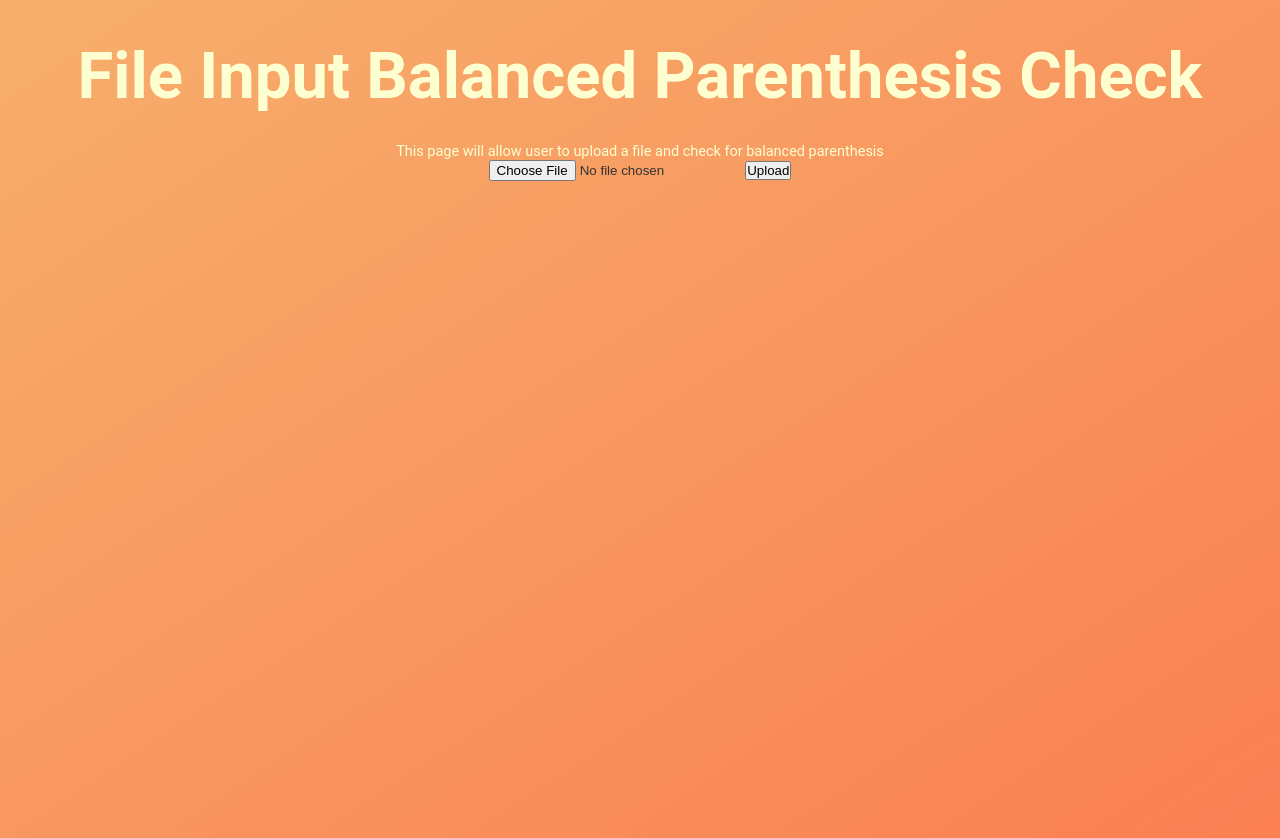
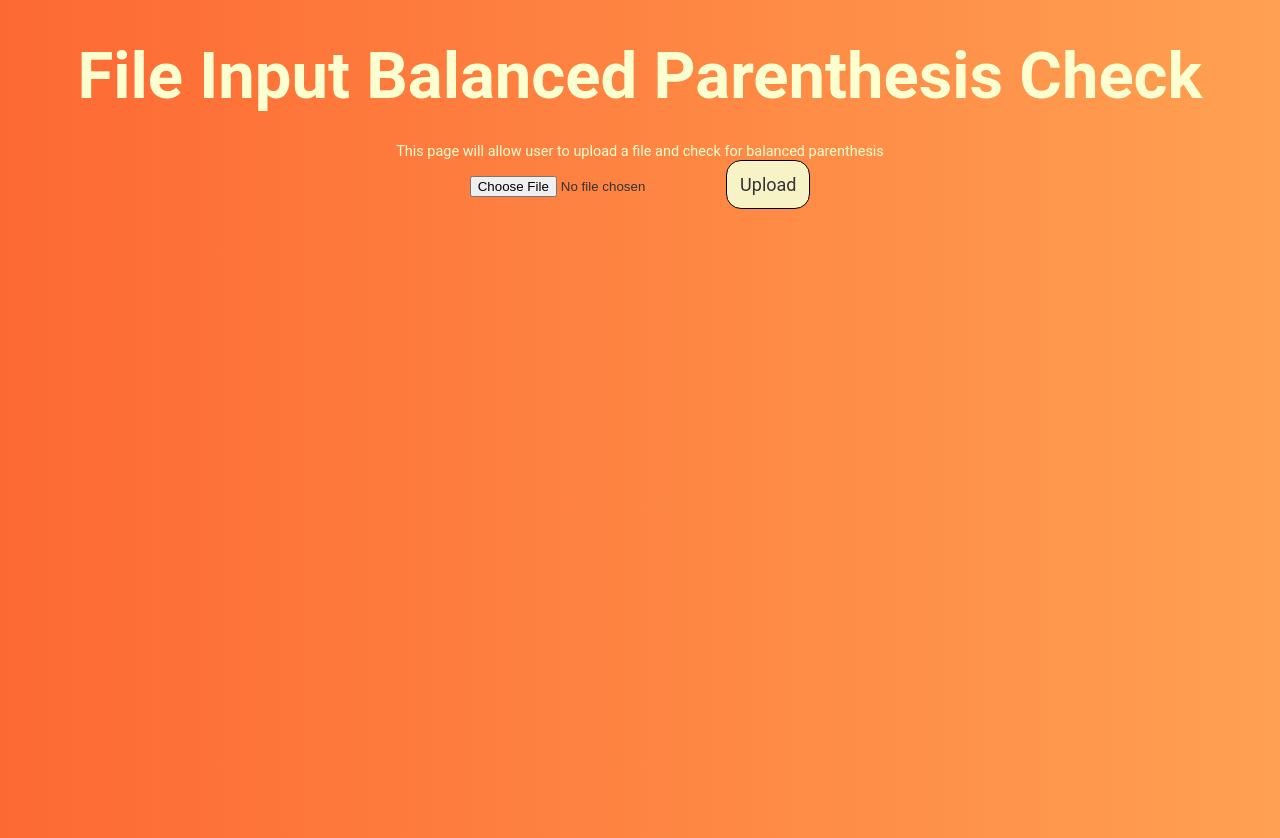
Before and after one commit to jlangner15/parenthesisCheck, a Flask app: page /file/ in a window 1280 px wide. Run offline with Flask 2, Linux system fonts and the light colour scheme.

Commit message:
Updated Front_End

```diff
--- a/static/css/main.css
+++ b/static/css/main.css
@@ -19,7 +19,7 @@ body
     height: 100vh;
     position: relative;
     text-align: center;
-    background: linear-gradient(to top left, #fa7f53, #f7af6c);
+    background: linear-gradient(to left, #ffa052, #fd6933);
 }
 
 h1
@@ -39,6 +39,39 @@ a
 {
     color: rgb(254, 255, 208);
     text-decoration: none;
+}
+
+button a
+{
+    color: #333;
+}
+
+input[type = text]
+{
+    padding: 1%;
+    margin-bottom: 2%;
+    font-family: 'Roboto', sans-serif;
+    text-align: center;
+    font-size: larger;
+    background-color: rgb(248, 243, 199);
+    border: 1px solid black;
+    width: 100%;
+    border-radius: 15px;
+}
+
+input[type = submit]
+{
+    padding: 1%;
+    font-family: 'Roboto', sans-serif;
+    margin-bottom: 2%;
+    color: #333;
+    text-align: center;
+    font-size: large;
+    background-color: rgb(248, 243, 199);
+    border: 1px solid black;
+    border-radius: 15px;
+    width: fit-content;
+    cursor: pointer;
 }
 
 .navbar
@@ -64,7 +97,7 @@ a
     margin: auto;
     border-radius: 30px;
     padding: 1%;
-    background: linear-gradient(to top left, #ffffff, #f59338);
+    background: linear-gradient(to top left, #ff9f51, #ffd49b);
     margin-bottom: 2%;
     box-shadow: 10px 5px 5px rgb(71, 71, 71);
 }
@@ -83,8 +116,3 @@ a
 {
     color: black;
 }
-
-button a
-{
-    color: #333;
-}
```
Also changed, not shown: templates/string.html (+63 -0 lines).
